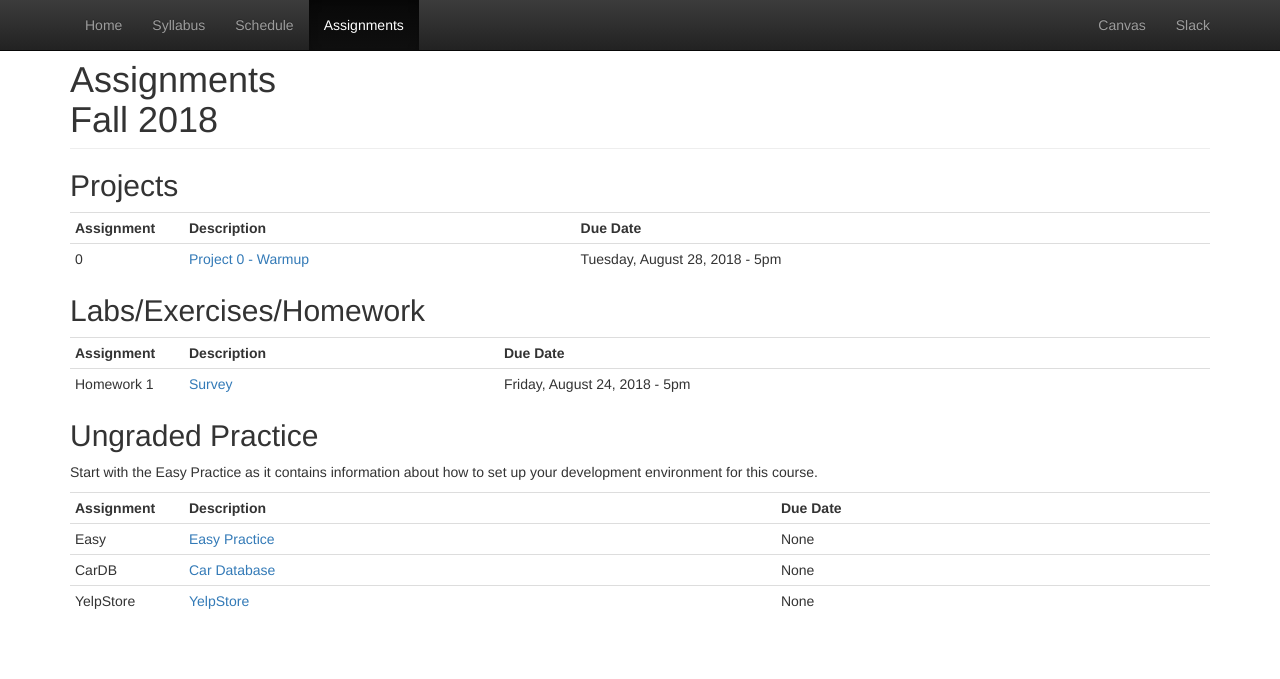
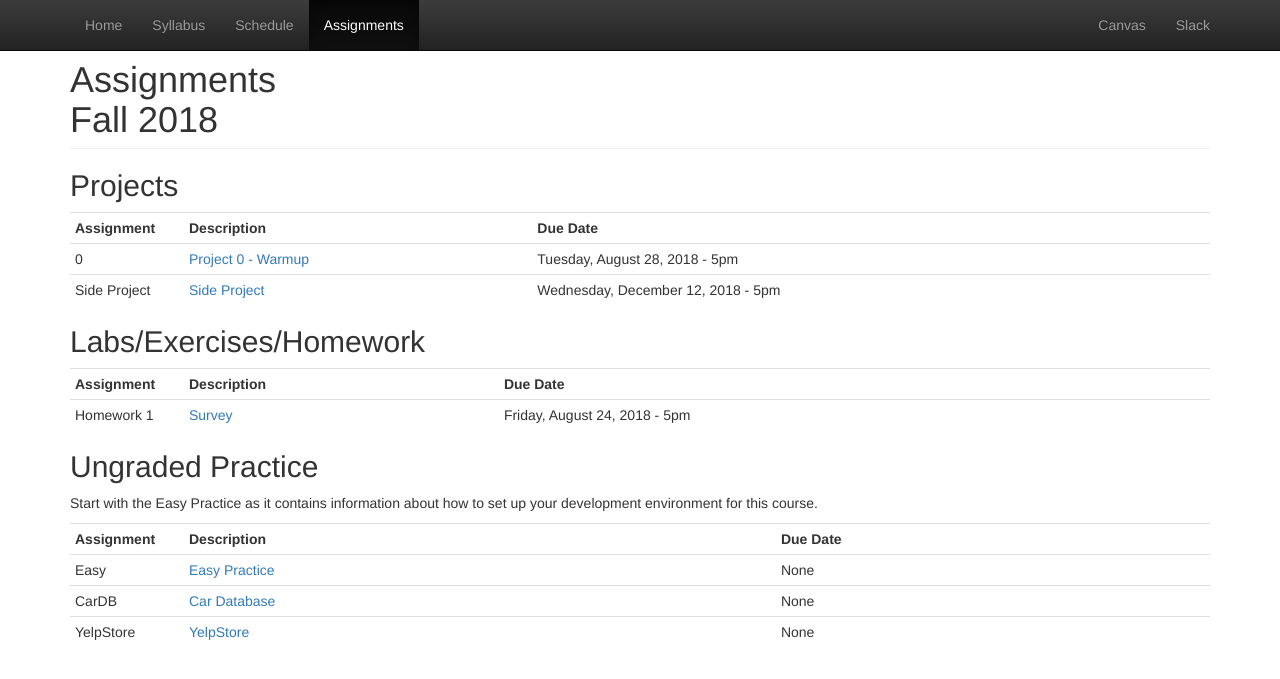
Before and after one commit to CS601-F18/cs601-f18.github.io, a Jekyll site: the page built from assignments.html, in a window 1280 px wide. Shown: the top 679 px of the page. Built offline with Jekyll 4.4.1, drawn with Linux system fonts in a browser that asks for light colours.

Commit message:
add side project

```diff
--- a/assignments.html
+++ b/assignments.html
@@ -20,6 +20,14 @@ title: Assignments
         <a href="https://github.com/CS601-F18/project0/blob/master/README.md">Project 0 - Warmup</a><br/>
       </td>
       <td>Tuesday, August 28, 2018 - 5pm</td>
+    </tr>
+     <tr>
+       <td>Side Project</td>
+       <td>
+        <a href="https://github.com/CS601-F18/projects/blob/master/sideproject.md">Side Project</a><br/>
+      </td>
+      <td>Wednesday, December 12, 2018 - 5pm</td>
+    </tr>
   </tbody>
 </table>
 
--- a/schedule.html
+++ b/schedule.html
@@ -157,7 +157,7 @@ title: Schedule
 			<td>
 			</td>
 			<td>
-				Project S (side project) <i>suggested deadline</i>
+				<a href="https://github.com/CS601-F18/projects/blob/master/sideproject.md">Side Project</a> <i>suggested deadline</i><br/>
 			</td>
 		</tr>
 		<tr>
```
Lines whose indentation alone changed are shown as unchanged.
